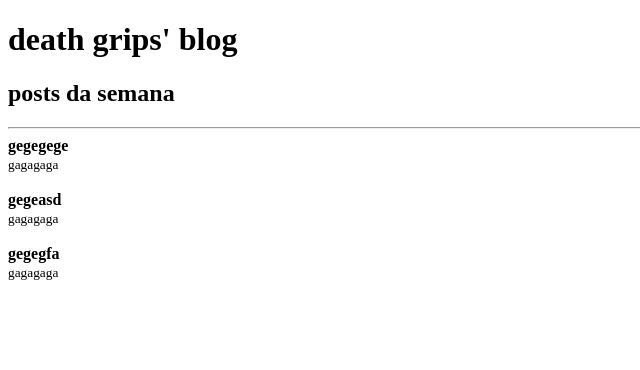
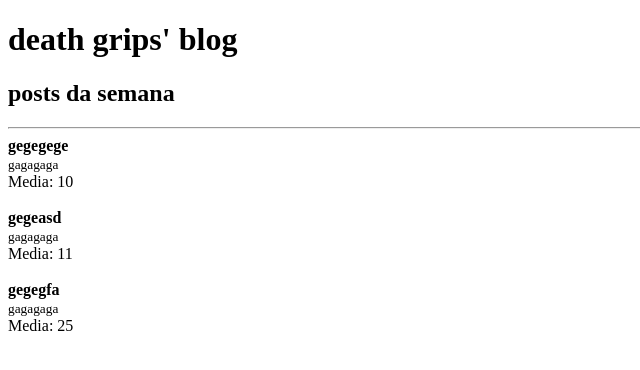
Before and after one commit to loonismos/fundamentos-react, a React app: page / in a window 1280 px wide. Shown: the top 370 px of the page, without its empty margins (0-640 px from the left). Built offline with nearby package versions, Linux system fonts and the light colour scheme.

Commit message:
definindo tipos para as props

```diff
--- a/package.json
+++ b/package.json
@@ -19,6 +19,7 @@
     "webpack-dev-server": "^4.11.1"
   },
   "dependencies": {
+    "prop-types": "^15.8.1",
     "react": "^17.0.2",
     "react-dom": "^17.0.2"
   }
--- a/src/App.js
+++ b/src/App.js
@@ -7,13 +7,14 @@
   return (
     <>
 
-      <Header title="death grips' blog">
+      <Header>
         <h2>posts da semana</h2>
       </Header>
 
       <hr />
 
       <Post
+        likes={20}
         post={{
           title: 'gegegege',
           subtitle: 'gagagaga',
@@ -21,6 +22,7 @@
       />
 
       <Post
+        likes={22}
         post={{
           title: 'gegeasd',
           subtitle: 'gagagaga',
@@ -28,6 +30,7 @@
       />
 
       <Post
+        likes={50}
         post={{
           title: 'gegegfa',
           subtitle: 'gagagaga',
--- a/src/Header.js
+++ b/src/Header.js
@@ -1,4 +1,6 @@
 import React from "react";
+import PropTypes from "prop-types";
+
 
 export default function Header(props) {
   return(
@@ -8,3 +10,12 @@
     </>
   );
 }
+
+Header.propTypes = {
+  title: PropTypes.string,
+  children: PropTypes.node,
+};
+
+Header.defaultProps = {
+  title: `death grips' blog`,
+}
--- a/src/Post.js
+++ b/src/Post.js
@@ -1,4 +1,5 @@
 import React from "react";
+import PropTypes from "prop-types";
 
 
 export default function Post(props) {
@@ -7,8 +8,18 @@
       <article>
         <strong>{props.post.title}</strong><br />
         <small>{props.post.subtitle}</small>
+        <br />
+        Media: {props.likes / 2}
       </article>
       <br />
     </>
   );
 }
+
+Post.propTypes = {
+  likes: PropTypes.number.isRequired,
+  post: PropTypes.shape({
+    title: PropTypes.string.isRequired,
+    subtitle: PropTypes.string.isRequired,
+  }).isRequired,
+};
```
Also changed, not shown: 2 other files (tests, documents, lock files or other folders).
